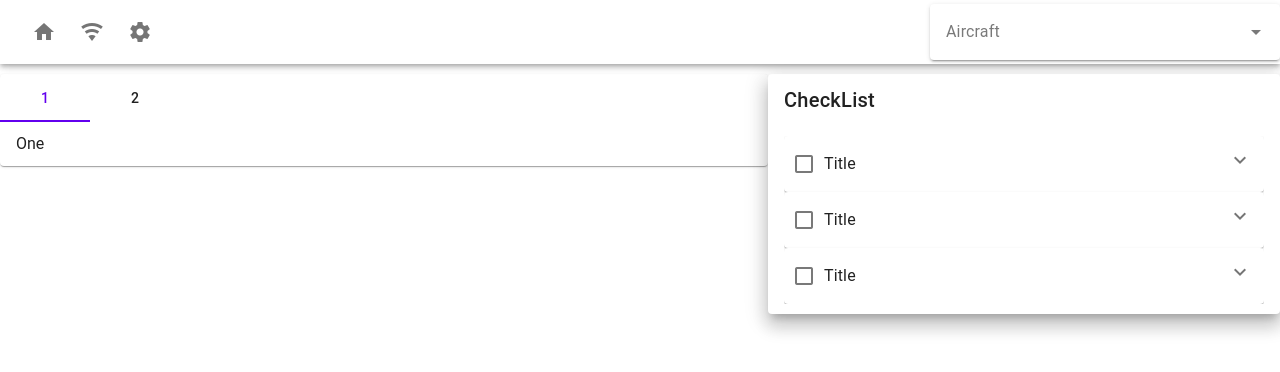
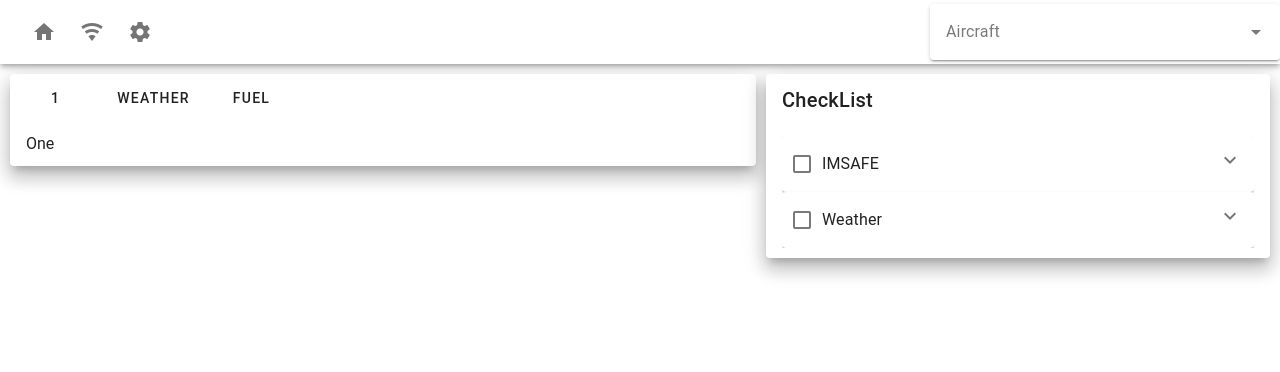
Before and after one commit to aclem43/aeroprep, a Vue app: page /prep in a window 1280 px wide. Shown: the top 372 px of the page. Built offline with nearby package versions, Linux system fonts and the light colour scheme.

Commit message:
Weather Page + Progress

```diff
--- a/src/components/AppBar.vue
+++ b/src/components/AppBar.vue
@@ -1,6 +1,10 @@
 <script setup lang="ts">
   import router from '@/router'
+  import { getAllAircraft, getCurrentAircraft } from '@/scripts/aircraft'
+  import { ref } from 'vue'
+  const aircraft = getAllAircraft()
 
+  const currentAircraft = getCurrentAircraft()
   const goHome = () => {
     router.push('/')
   }
@@ -22,6 +26,10 @@
       class="aircraftSelect"
       variant="solo"
       label="Aircraft"
+      v-model="currentAircraft"
+      :items="aircraft"
+      item-title="name"
+      return-object
       hide-details
     ></v-select>
   </v-app-bar>
--- a/src/components/prep/ActionContainer.vue
+++ b/src/components/prep/ActionContainer.vue
@@ -1,19 +1,26 @@
 <script setup lang="ts">
+  import { page } from '@/scripts/prep/actionpage'
   import { ref } from 'vue'
-
-  const tab = ref()
+  import FuelAction from './actions/FuelAction.vue'
+  import WeatherAction from './actions/WeatherAction.vue'
 </script>
 
 <template>
-  <v-card>
-    <v-tabs v-model="tab" color="primary">
+  <v-card elevation="12">
+    <v-tabs v-model="page" color="primary">
       <v-tab value="one">1</v-tab>
-      <v-tab value="two">2</v-tab>
+      <v-tab value="weather">Weather</v-tab>
+      <v-tab value="fuel">Fuel</v-tab>
     </v-tabs>
     <v-card-item>
-      <v-window v-model="tab">
-        <v-window-item value="one">One</v-window-item>
-        <v-window-item value="two">Two</v-window-item>
+      <v-window v-model="page">
+        <v-window-item value="2">One</v-window-item>
+        <v-window-item value="weather">
+          <WeatherAction></WeatherAction>
+        </v-window-item>
+        <v-window-item value="fuel">
+          <FuelAction></FuelAction>
+        </v-window-item>
       </v-window>
     </v-card-item>
   </v-card>
--- a/src/components/prep/CheckList.vue
+++ b/src/components/prep/CheckList.vue
@@ -6,9 +6,15 @@
 <template>
   <v-card title="CheckList" elevation="12">
     <v-card-item>
-      <CheckListItem></CheckListItem>
-      <CheckListItem></CheckListItem>
-      <CheckListItem></CheckListItem>
+      <CheckListItem
+        title="IMSAFE"
+        description="Illnes Medication ..."
+      ></CheckListItem>
+      <CheckListItem
+        title="Weather"
+        description="Check the metar and the weather "
+        link="weather"
+      ></CheckListItem>
     </v-card-item>
   </v-card>
 </template>
--- a/src/components/prep/CheckListItem.vue
+++ b/src/components/prep/CheckListItem.vue
@@ -1,13 +1,27 @@
 <script setup lang="ts">
+  import { page } from '@/scripts/prep/actionpage'
   import { ref } from 'vue'
 
+  const props = defineProps<{
+    title: string
+    description: string
+    link?: string
+  }>()
   const show = ref(false)
+  let showLink = false
+
+  if (props.link != undefined) {
+    showLink = true
+  }
+  const goTo = () => {
+    page.value = props.link
+  }
 </script>
 
 <template>
   <v-card>
     <v-card-title class="d-flex justify-space-between">
-      <v-checkbox label="Title" hide-details></v-checkbox>
+      <v-checkbox :label="title" hide-details></v-checkbox>
       <v-btn
         :icon="show ? 'mdi-chevron-up' : 'mdi-chevron-down'"
         variant="plain"
@@ -18,10 +32,11 @@
       <div v-show="show">
         <v-divider></v-divider>
         <v-card-text>
-          I'm a thing. But, like most politicians, he promised more than he
-          could deliver. You won't have time for sleeping, soldier, not with all
-          the bed making you'll be doing.
+          {{ description }}
         </v-card-text>
+        <v-card-actions v-if="showLink" class="justify-end">
+          <v-btn variant="elevated" elevation="4" @click="goTo">Go To</v-btn>
+        </v-card-actions>
       </div>
     </v-expand-transition>
   </v-card>
--- /dev/null
+++ b/src/components/prep/actions/FuelAction.vue
@@ -0,0 +1,5 @@
+<script setup lang="ts"></script>
+
+<template>
+  <div></div>
+</template>
--- /dev/null
+++ b/src/components/prep/actions/WeatherAction.vue
@@ -0,0 +1,61 @@
+<script setup lang="ts">
+  import { ref } from 'vue'
+
+  const tafHours = ref('2')
+</script>
+
+<template>
+  <div>
+    <div>
+      <div class="d-flex align-center">
+        <div class="airportSearch mr-3">
+          <v-autocomplete
+            variant="solo"
+            label="Airport"
+            hide-details
+            density="compact"
+          ></v-autocomplete>
+        </div>
+        <v-btn icon="mdi-magnify"></v-btn>
+        <v-radio-group
+          v-model="tafHours"
+          label="TAF Duration"
+          hide-details
+          inline
+        >
+          <v-radio label="2hrs" value="2"></v-radio>
+          <v-radio label="4hrs" value="4"></v-radio>
+          <v-radio label="6hrs" value="6"></v-radio>
+          <v-radio label="8hrs" value="8"></v-radio>
+          <v-radio label="24hrs" value="24"></v-radio>
+        </v-radio-group>
+      </div>
+      <div class="">
+        <v-chip-group selected-class="text-primary">
+          <v-chip variant="elevated" @click="'test'">YBAF</v-chip>
+          <v-chip variant="elevated" @click="'test'">YBBN</v-chip>
+        </v-chip-group>
+      </div>
+    </div>
+    <v-card elevation="8">
+      <v-card-title> YBAF - ArcherField Airport </v-card-title>
+      <v-card-text>
+        <strong>Terminal Area Forecast</strong> <br />290 5kts etc..
+      </v-card-text>
+      <v-card-text> <strong>METAR</strong> <br />290 5kts etc.. </v-card-text>
+      <v-card-subtitle></v-card-subtitle>
+    </v-card>
+  </div>
+</template>
+
+<style>
+  .airportSearch {
+    min-width: 200px;
+    max-width: 350px;
+    width: 100%;
+  }
+  .airportChips {
+    padding: 5px;
+    gap: 5px;
+  }
+</style>
--- a/src/main.ts
+++ b/src/main.ts
@@ -22,7 +22,7 @@ const vuetify = createVuetify({
 })
 
 import './assets/main.css'
-import { lightTheme } from './scripts/themes'
+import { lightTheme } from '@/scripts/utils/themes'
 
 const app = createApp(App)
 
--- /dev/null
+++ b/src/scripts/aircraft.ts
@@ -0,0 +1,21 @@
+import { ref } from 'vue'
+
+const allAircraft = ref([
+  {
+    name: 'Sling 2',
+    fuelburn: 18,
+  },
+  {
+    name: 'Cessna 172',
+    fuelburn: 40,
+  },
+])
+const currentAircraft = ref()
+
+export const getAllAircraft = () => {
+  return allAircraft
+}
+
+export const getCurrentAircraft = () => {
+  return currentAircraft
+}
--- /dev/null
+++ b/src/scripts/prep/actionpage.ts
@@ -0,0 +1,2 @@
+import { ref } from 'vue'
+export const page = ref()
--- a/src/views/HomeView.vue
+++ b/src/views/HomeView.vue
@@ -7,8 +7,9 @@
 </script>
 
 <template>
+  <div>
     <v-main>
-    <div class="group center">
+      <div class="d-flex height align-center">
         <v-hover>
           <template v-slot:default="{ isHovering, props }">
             <v-sheet
@@ -28,13 +29,12 @@
         </v-sheet>
       </div>
     </v-main>
+  </div>
 </template>
 
 <style scoped>
-  .group {
-    display: flex;
-    align-items: center;
-    height: 100%;
+  .height {
+    height: 100vh;
   }
 
   .button {
--- a/src/views/PrepView.vue
+++ b/src/views/PrepView.vue
@@ -23,10 +23,11 @@
 <style>
   .container {
     display: flex;
-    padding-top: 10px;
+    padding: 10px;
   }
   .left {
     flex-grow: 1;
+    margin-right: 10px;
   }
 
   .right {
```
Also changed, not shown: src/scripts/utils/themes.ts (renamed from src/scripts/themes.ts). Lines whose indentation alone changed are shown as unchanged.
